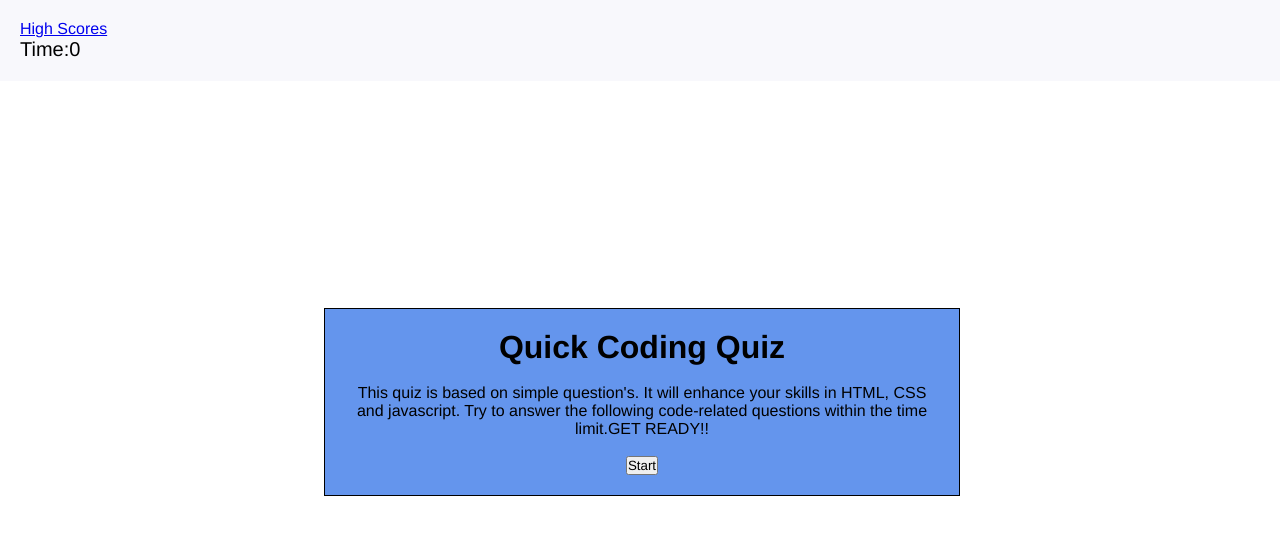
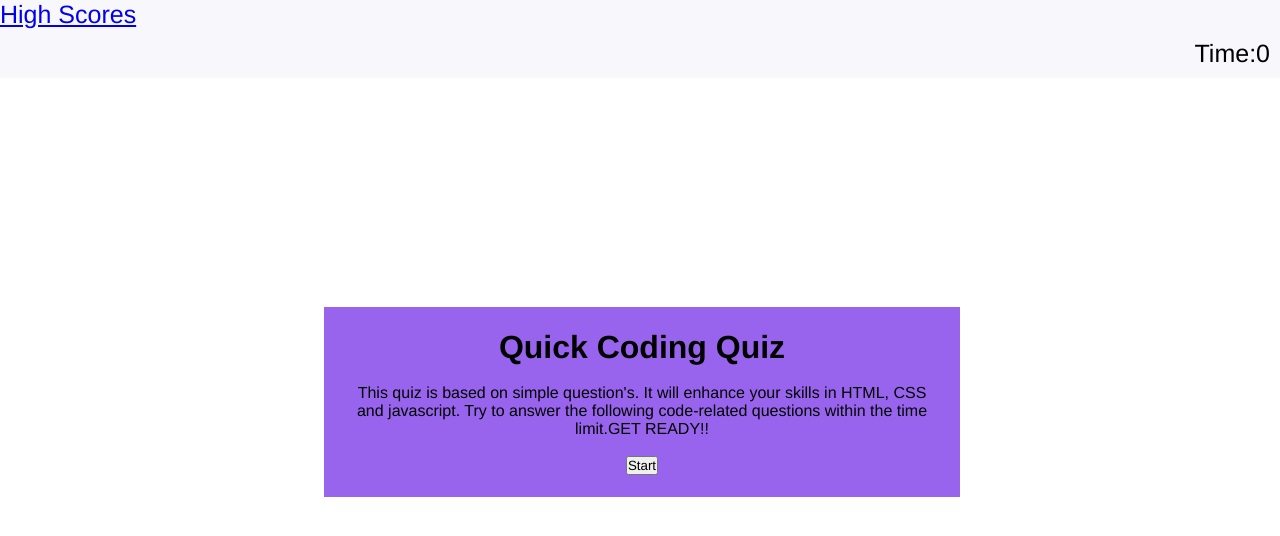
Before and after one commit to Etipriya/code_quiz, a plain HTML site: page index.html in a window 1280 px wide. Drawn offline with Linux system fonts and the light colour scheme.

Commit message:
made changes in both the files

```diff
--- a/assets/css/style.css
+++ b/assets/css/style.css
@@ -11,17 +11,19 @@ body {
 }
 
 .header {
-  padding: 20px;
+  /* padding: 20px; */
+  font-size: 25px;
   font-family: Arial, Helvetica, sans-serif;
   background-color: rgb(248, 248, 252);
   /* position: relative; */
 }
 
 .timer {
-  font-size: 20px;
+  font-size: 25px;
   color: black;
   text-align: right;
-  display: inline-block;
+  padding: 10px;
+  /* display: inline-block; */
 }
 
 #container {
@@ -29,16 +31,24 @@ body {
   top: 50%;
   left: 50%;
   transform: translate(-50%, -50%);
-  border: 1px solid black;
+  /* border: 1px solid black; */
   padding: 20px;
   margin: 2px;
   text-align: center;
-  background-color: cornflowerblue;
+  background-color: rgb(152, 100, 237);
+}
+
+#quiz-intro {
+  font-family: Arial, Helvetica, sans-serif;
+}
+
+.quiz-intro {
+  padding: 2px;
 }
 
 .start-button {
   font: large;
 }
 #start-button {
-  size: 20rem;
+  font-size: large;
 }
--- a/index.html
+++ b/index.html
@@ -15,12 +15,12 @@
       <div class="timer">Time:<span id="timer">0</span></div>
     </header>
     <div id="container">
-      <div id="quiz-intro" class="quiz-intro"></div>
+      <div id="quiz-intro" class="quiz-intro">
         <h1>Quick Coding Quiz</h1>
         <br />
         <div>
-        This quiz is based on simple question's. It will enhance your skills in
-        HTML, CSS and javascript. Try to answer the following code-related
+          This quiz is based on simple question's. It will enhance your skills
+          in HTML, CSS and javascript. Try to answer the following code-related
           questions within the time limit.GET READY!!
         </div>
         <br />
@@ -28,6 +28,7 @@
           <button id="start-btn" class="start-btn">Start</button>
         </div>
       </div>
+    </div>
 
     <script src="script.js"></script>
     <script src="highscores.html"></script>
```
Lines whose indentation alone changed are shown as unchanged.
